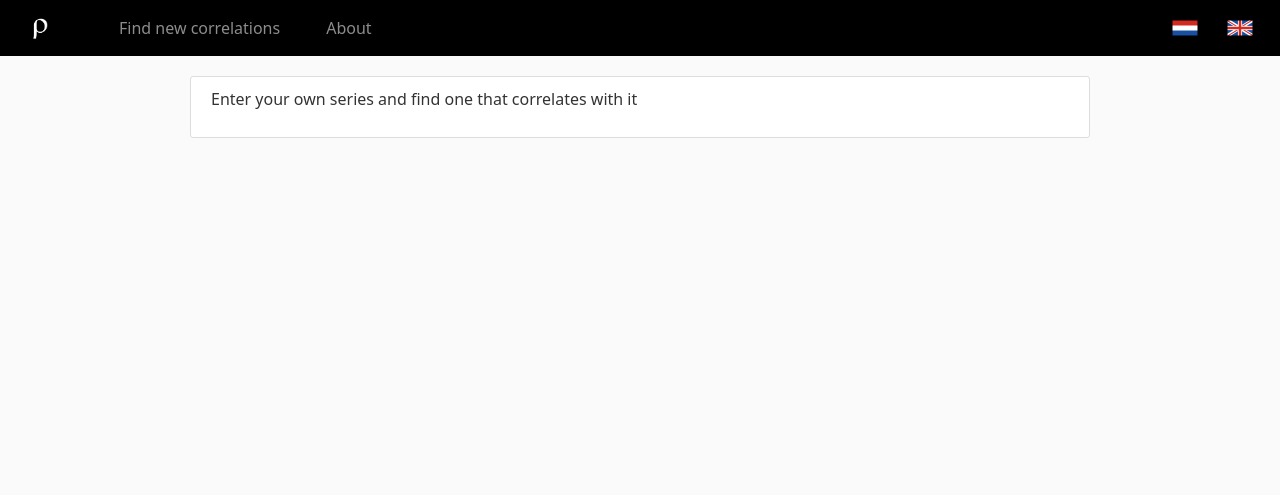
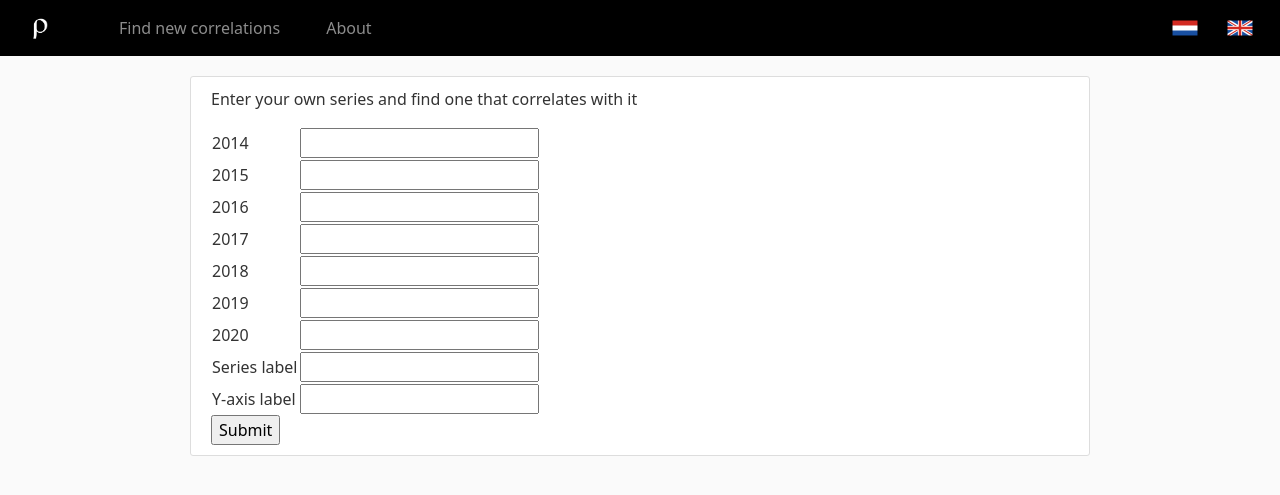
Before and after one commit to ndoornekamp/spurious-correlations-nl, a Flask app: page /find_new in a window 1280 px wide. Shown: the top 495 px of the page. Run offline with Flask 2, Linux system fonts and the light colour scheme; some libraries are stand-ins or nearby versions.

Commit message:
Added 'Find your own' functionality

```diff
--- /dev/null
+++ b/app/static/js/drawGraph.js
@@ -0,0 +1,11 @@
+import { getConfig } from './graphConfig.js';
+import { addDownloadButton } from './downloadGraph.js';
+
+const canvas = document.getElementById("line-chart");
+
+if (canvas) {
+    const dataset = JSON.parse(canvas.dataset.result);
+    const config = getConfig(dataset);
+    const chart = new Chart(canvas.getContext("2d"), config);
+    addDownloadButton(canvas, chart);
+}
--- a/app/templates/find_new.html
+++ b/app/templates/find_new.html
@@ -1,10 +1,37 @@
 <!DOCTYPE html>
 <html lang="en">
+	{% extends "base.html" %}
+	{% block body %}
+	<link href="{{ url_for('static', filename='css/index.css') }}" rel="stylesheet">
 
-{% extends "base.html" %}
+	{% if result %}
+		<div id="graph-container" class="container">
+			<div class="graph">
+				<canvas class="line-chart" id="line-chart" data-result="{{ result }}"></canvas>
+			</div>
+		</div>
+	{% else %}
+		<p>{{ _('Enter your own series and find one that correlates with it') }}</p>
 
-{% block body %}
-  <p>{{ _('Enter your own series and find one that correlates with it') }}</p>
+		<form action="find_new" method="POST">
+			<table>
+			{% for year in years %}
+				<tr>
+					<td>{{ year }}</td>
+					<td><input type="number" step="any" id="{{ year }}" name="{{ year }}"/></td>
+				</tr>
+			{% endfor %}
+				<tr><td><label for="title">Series label</label></td>
+					<td><input type="text" id="title", name="title"></td></tr>
+				<tr><td><label for="axis_label">Y-axis label</label></td>
+					<td><input type="text" id="axis_label" name="axis_label"></td></tr>
+			</table>
+			<input type="submit" value="Submit">
+		</form>
+	{% endif %}
 
-{% endblock %}
+	<script type="module" src="{{ url_for('static', filename='js/drawGraph.js') }}"></script>
+	<script src="https://cdn.jsdelivr.net/npm/chart.js@3.2.1/dist/chart.min.js"></script>
+
+	{% endblock %}
 </html>
--- a/app/templates/index.html
+++ b/app/templates/index.html
@@ -8,7 +8,7 @@
 
   <div id="graph-container" class="container"></div>
 
-  <script src="{{ url_for('static', filename='js/infiniteGraphScroll.js') }}"></script>
+  <script type="module" src="{{ url_for('static', filename='js/infiniteGraphScroll.js') }}"></script>
   <script src="https://cdn.jsdelivr.net/npm/chart.js@3.2.1/dist/chart.min.js"></script>
 
 {% endblock %}
--- a/app/views.py
+++ b/app/views.py
@@ -1,10 +1,14 @@
 import json
+
+import numpy as np
 
 from flask import render_template
 from flask import request, session
 from flask_babel import _, get_locale
 
 from app import app
+
+YEARS = [2014, 2015, 2016, 2017, 2018, 2019, 2020]
 
 with open('data/correlated_series.json', 'r') as infile:
     correlated_series = json.load(infile)
@@ -37,7 +41,49 @@ def data():
 
 @app.route('/find_new', methods=['GET', 'POST'])
 def find_new():
-    return render_template('find_new.html')
+    if request.method == 'GET':
+        return render_template('find_new.html', years=YEARS)
+    else:
+        input_series = np.array([float(request.form[str(year)]) for year in YEARS])
+        input_title = request.form['title']
+        input_axis_label = request.form['axis_label']
+
+        with open('data/all_data.json', 'r') as infile:
+            all_data = json.load(infile)
+
+        all_data_flat = [series for category_series in all_data.values() for series in category_series]
+        all_series = np.array([np.array(data['values']) for data in all_data_flat])
+
+        correlations = pearson_cor(input_series.transpose(), all_series.transpose())
+        max_correlation_idx = int(abs(correlations).argmax(axis=1))
+        max_correlated_series = all_data_flat[max_correlation_idx]
+
+        language = str(get_locale())
+        max_correlated_series['localized_title'] = _(max_correlated_series['title'][language])
+        max_correlated_series['localized_axis_label'] = _(max_correlated_series['axis_label'][language])
+
+        data = {
+            "series1": {
+                "localized_title": input_title,
+                "localized_axis_label": input_axis_label,
+                "values": list(input_series)
+            },
+            "series2": max_correlated_series,
+            "correlation": correlations[0, max_correlation_idx]
+        }
+
+        return render_template('find_new.html', result=json.dumps(data))
+
+
+def pearson_cor(x, y):
+    """ Copied from https://cancerdatascience.org/blog/posts/pearson-correlation/ """
+    xv = x - x.mean(axis=0)
+    yv = y - y.mean(axis=0)
+    xvss = (xv * xv).sum(axis=0)
+    yvss = (yv * yv).sum(axis=0)
+    result = np.matmul(xv.transpose(), yv) / np.sqrt(np.outer(xvss, yvss))
+    # bound the values to -1 to 1 in the event of precision issues
+    return np.maximum(np.minimum(result, 1.0), -1.0)
 
 
 @app.route('/about', methods=['GET'])
```
